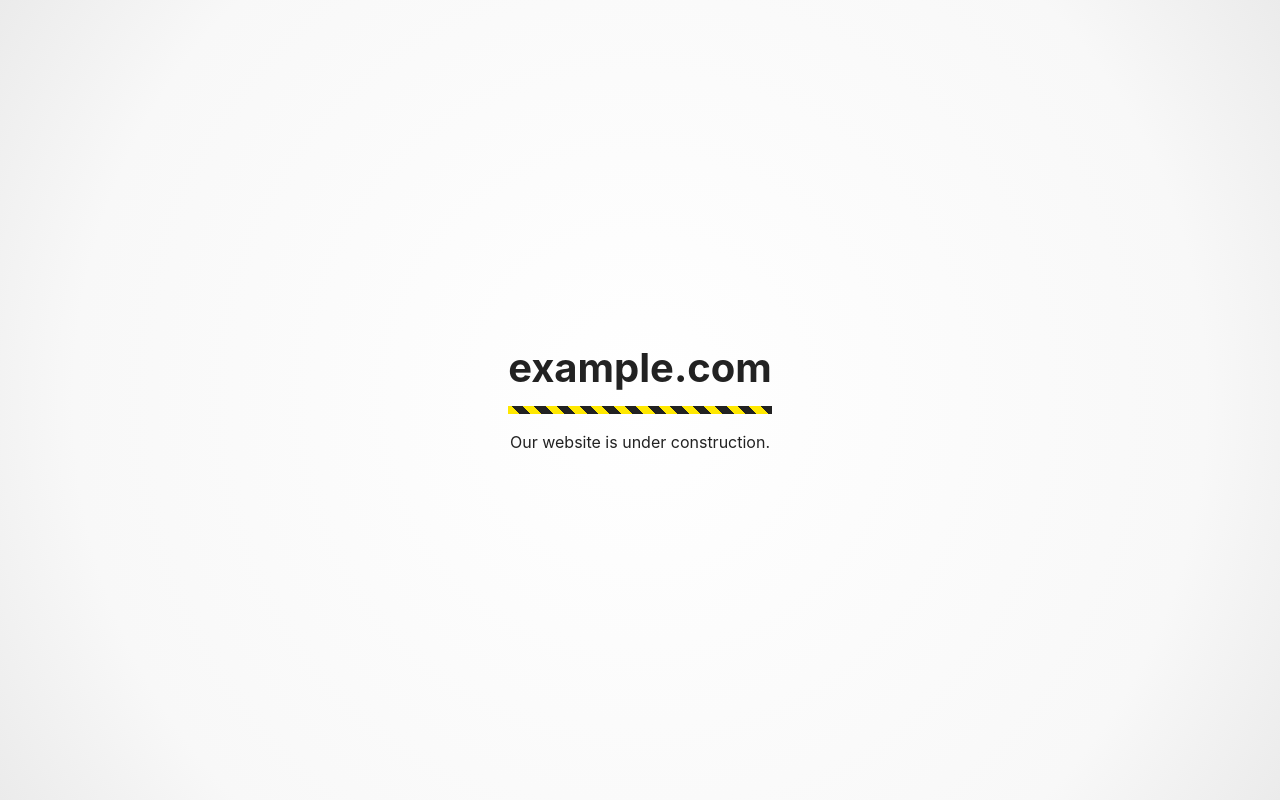
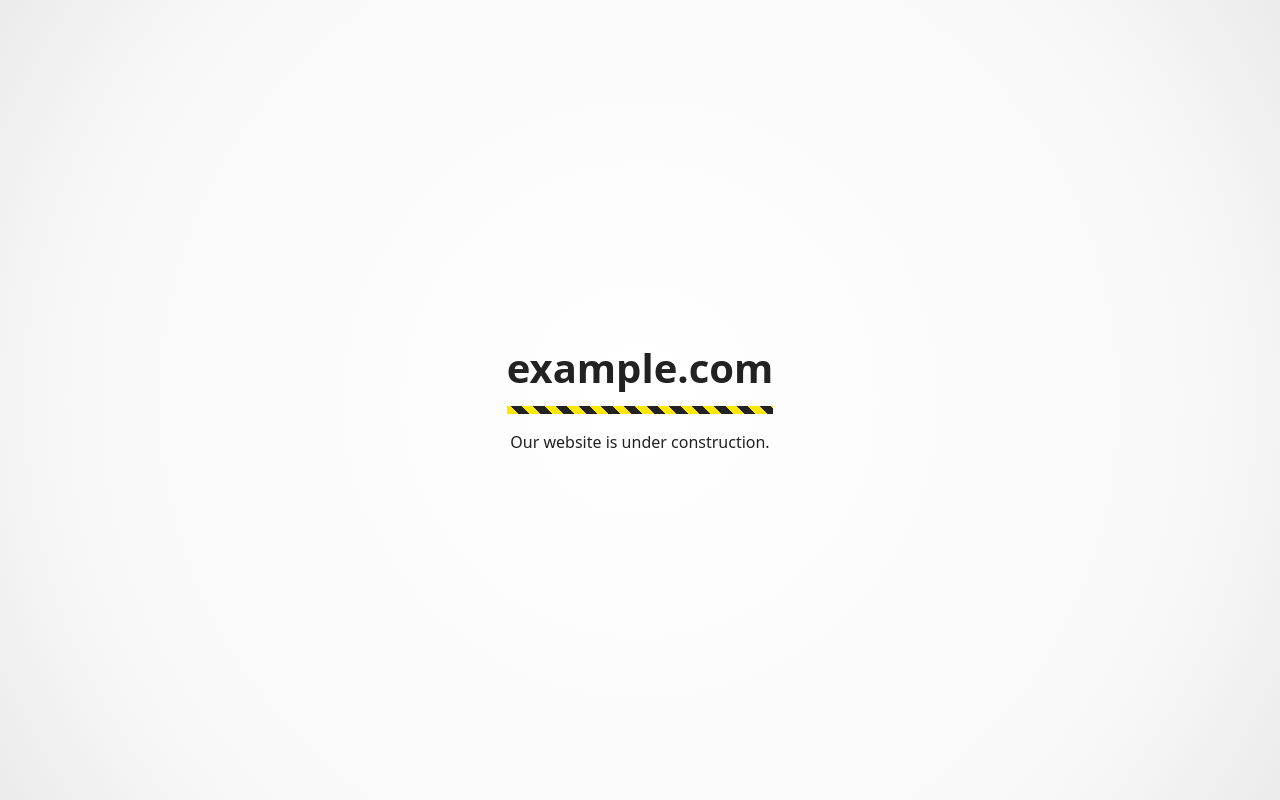
Before and after one commit to erengy/under-construction, a plain HTML site: page index.html in a window 1280 px wide. Drawn offline with Linux system fonts and the light colour scheme.

Commit message:
Update native font stack
See: https://caniuse.com/font-family-system-ui

```diff
--- a/index.html
+++ b/index.html
@@ -12,7 +12,7 @@
         background-color: #fff;
         background: radial-gradient(circle at center, #fff 0%, #f8f8f8 75%, #ebebeb 100%);
         color: #222;
-        font-family: -apple-system, BlinkMacSystemFont, "Segoe UI", Roboto, "Helvetica Neue", Arial, sans-serif;
+        font-family: system-ui, -apple-system, "Segoe UI", Roboto, "Helvetica Neue", Arial, "Noto Sans", "Liberation Sans", sans-serif;
         font-size: 1rem;
         line-height: 1.5;
         margin: 0;
```
